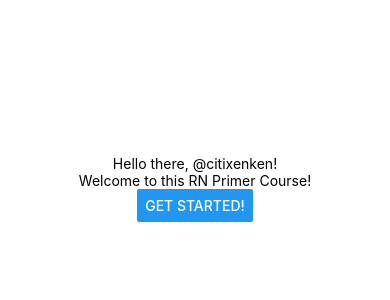
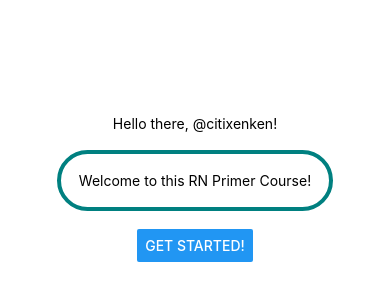
Before and after one commit to citixenken/RNCourse, a React Native app: screen / in a window 390 px wide. Shown: the part 234-534 px from the top of the page. Built offline with nearby package versions, Linux system fonts and the light colour scheme.

Commit message:
styling RN apps

```diff
--- a/App.js
+++ b/App.js
@@ -6,7 +6,7 @@ export default function App() {
       <View>
         <Text>Hello there, @citixenken!</Text>
       </View>
-      <Text>Welcome to this RN Primer Course!</Text>
+      <Text style={styles.text}>Welcome to this RN Primer Course!</Text>
       <Button title="Get Started!" />
     </View>
   );
@@ -19,4 +19,11 @@ const styles = StyleSheet.create({
     alignItems: "center",
     justifyContent: "center",
   },
+  text: {
+    margin: 18,
+    borderWidth: 4,
+    borderColor: "teal",
+    padding: 18,
+    borderRadius: 32,
+  },
 });
```
